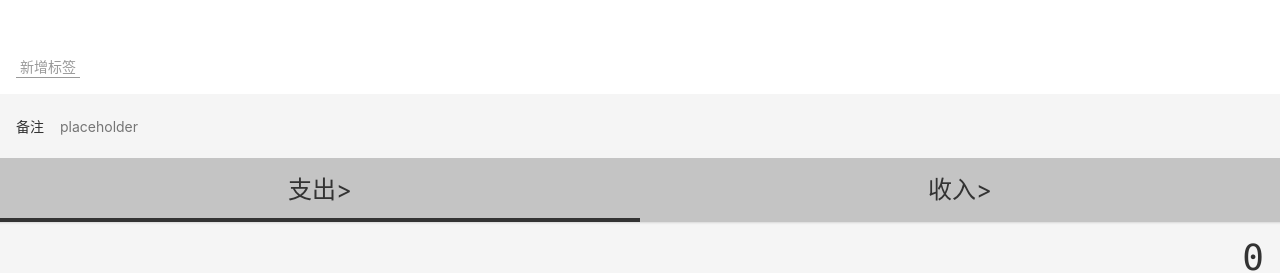
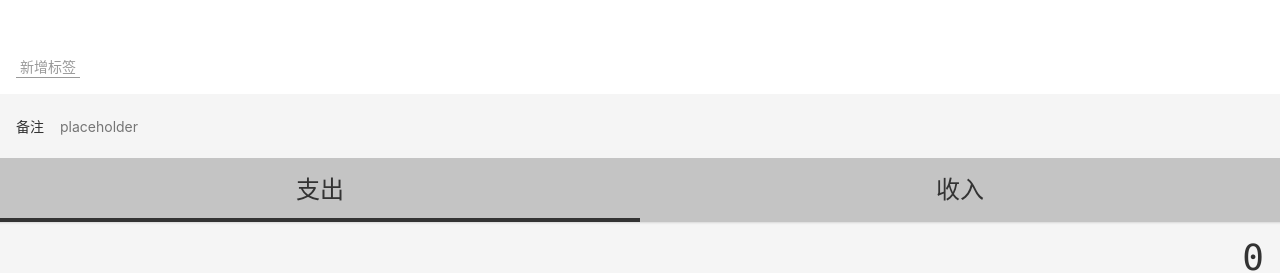
Before and after one commit to liushaLove/cashbook, a Vue app: page /#/money in a window 1280 px wide. Shown: the part 196-469 px from the top of the page. Built offline with nearby package versions, Linux system fonts and the light colour scheme.

Commit message:
更新CSS

```diff
--- a/src/components/Tabs.vue
+++ b/src/components/Tabs.vue
@@ -1,7 +1,7 @@
 <template>
-  <ul class="tabs">
-    <li v-for="item in dataSource" :key="item.value" :class="liClass(item)" @click="select(item)">{{item.text}}>
-
+  <ul class="tabs" :class="{[classPrefix+'-tabs']: classPrefix}">
+    <li v-for="item in dataSource" :key="item.value" class="tabs-item"
+        :class="liClass(item)" @click="select(item)">{{item.text}}
     </li>
   </ul>
 </template>
@@ -38,7 +38,7 @@
   display: flex;
   text-align: center;
   font-size: 24px;
-  > li {
+  &-item {
     width: 50%;
     height: 64px;
     display: flex;
--- a/src/views/Statistics.vue
+++ b/src/views/Statistics.vue
@@ -38,4 +38,7 @@
     }
   }
 }
+::v-deep .interval-tabs-item {
+  height: 48px;
+}
 </style>
```
